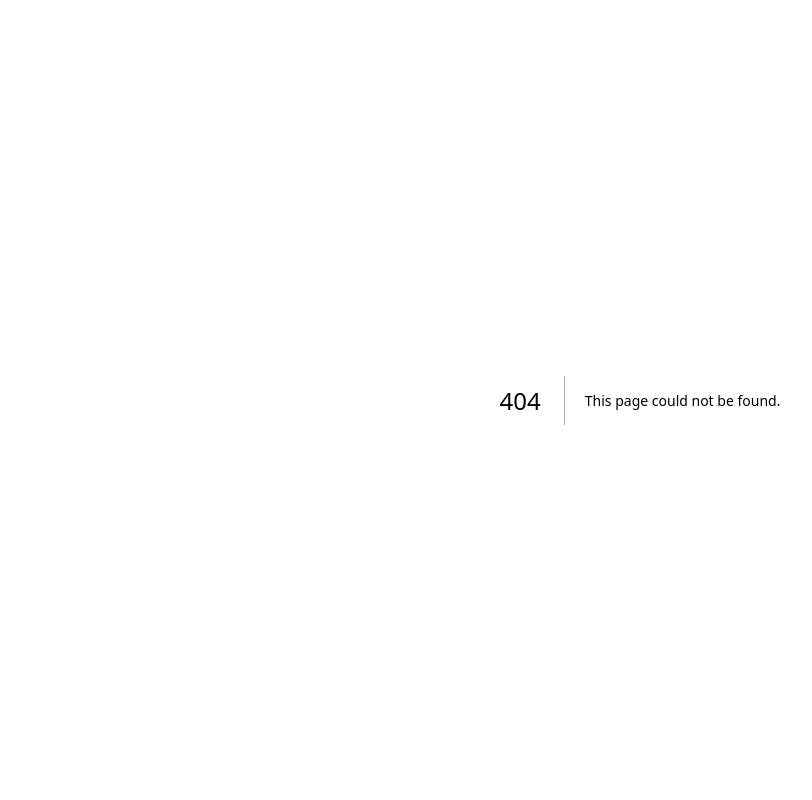
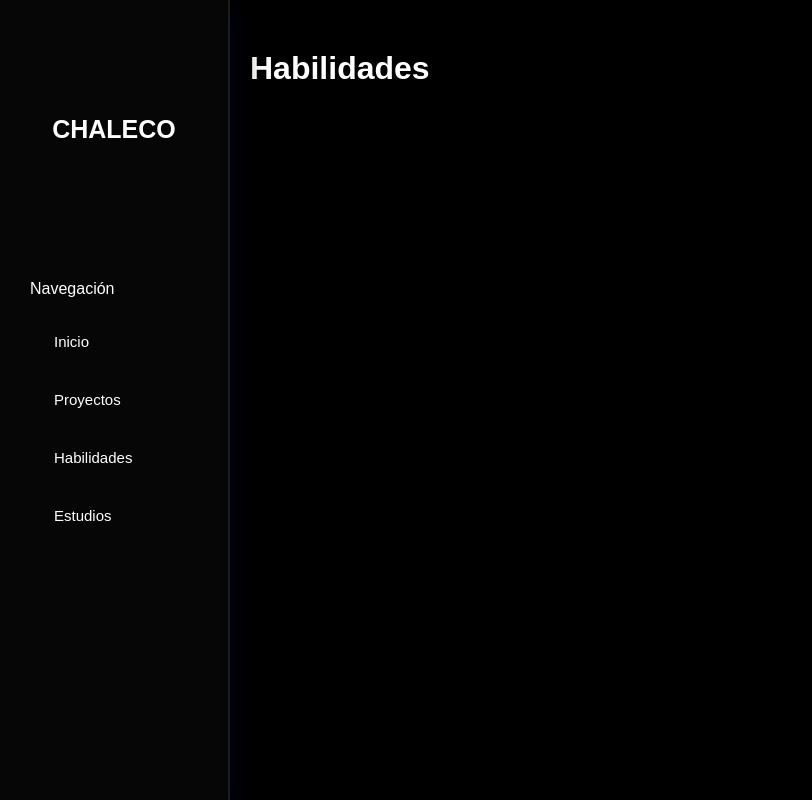
Before and after one commit to Chaleconetwork/portfolio, a Next.js app: page /habilidades in a window 1280 px wide. Before the commit this address had no page. Shown: the whole page, without its empty margins (0-812 px from the left). Built offline with nearby package versions, Linux system fonts and the light colour scheme.

Commit message:
new portfolio

```diff
--- /dev/null
+++ b/components/Sidebar.tsx
@@ -0,0 +1,44 @@
+import Image from 'next/image'
+import React from 'react'
+import styles from '../styles/Sidebar.module.css'
+import logo from '../static/images/vista.jpg'
+import Link from 'next/link'
+
+export default function Sidebar() {
+    return (
+        <div className={styles.sidebar}>
+            <div className={styles.logo}>
+                <h3>chaleco</h3>
+            </div>
+
+            <nav className={styles.nav}>
+                <div className={styles.navTitle}>
+                    Navegación
+                </div>
+
+                <ul>
+                    <Link href="/">
+                        <li className={styles.navItem}>
+                            <span>Inicio</span>
+                        </li>
+                    </Link>
+                    <Link href="/">
+                        <li className={styles.navItem}>
+                            <span>Proyectos</span>
+                        </li>
+                    </Link>
+                    <Link href="/habilidades">
+                        <li className={styles.navItem}>
+                            <span>Habilidades</span>
+                        </li>
+                    </Link>
+                    <Link href="/">
+                        <li className={styles.navItem}>
+                            <span>Estudios</span>
+                        </li>
+                    </Link>
+                </ul>
+            </nav>
+        </div>
+    )
+}
--- a/pages/_app.tsx
+++ b/pages/_app.tsx
@@ -1,6 +1,14 @@
 import '../styles/globals.css'
 import type { AppProps } from 'next/app'
+import { Fragment } from 'react'
+import Sidebar from '../components/Sidebar'
+import styles from '../styles/App.module.css'
 
 export default function App({ Component, pageProps }: AppProps) {
-  return <Component {...pageProps} />
+    return (
+        <Fragment>
+            <Sidebar />
+            <Component {...pageProps} />
+        </Fragment>
+    )
 }
--- /dev/null
+++ b/pages/habilidades.tsx
@@ -0,0 +1,10 @@
+import React from 'react'
+import styles from '../styles/Habilidades.module.css'
+
+export default function habilidades() {
+    return (
+        <div className={styles.container}>
+            <h1>Habilidades</h1>
+        </div>
+    )
+}
--- /dev/null
+++ b/styles/Habilidades.module.css
@@ -0,0 +1,8 @@
+.container {
+    padding: 50px;
+    margin-left: 200px;
+}
+
+.container h1 {
+    color: #fff;
+}
--- a/styles/Home.module.css
+++ b/styles/Home.module.css
@@ -1,129 +1,34 @@
 .container {
-  padding: 0 2rem;
+    color: #fff;
+    /* position: absolute; */
+    /* text-align: center; */
 }
 
-.main {
-  min-height: 100vh;
-  padding: 4rem 0;
-  flex: 1;
-  display: flex;
-  flex-direction: column;
-  justify-content: center;
-  align-items: center;
+.content {
+    padding: 50px;
+    margin-left: 200px;
 }
 
-.footer {
-  display: flex;
-  flex: 1;
-  padding: 2rem 0;
-  border-top: 1px solid #eaeaea;
-  justify-content: center;
-  align-items: center;
+.content h1 {
+    font-size: 70px;
+    margin-bottom: 25px;
 }
 
-.footer a {
-  display: flex;
-  justify-content: center;
-  align-items: center;
-  flex-grow: 1;
+.content span {
+    color: gray;
 }
 
-.title a {
-  color: #0070f3;
-  text-decoration: none;
+.content .btnContactar {
+    border: 1px solid #00DCFF;
+    background: none;
+    font-size: 18px;
+    margin-top: 25px;
+    color: #00DCFF;
+    padding: 15px 70px;
 }
 
-.title a:hover,
-.title a:focus,
-.title a:active {
-  text-decoration: underline;
+.content .btnContactar:hover {
+    cursor: pointer;
+    box-shadow: 0px 3px 10px 2px #00DCFF;
+    transform: scale(1.02);
 }
-
-.title {
-  margin: 0;
-  line-height: 1.15;
-  font-size: 4rem;
-}
-
-.title,
-.description {
-  text-align: center;
-}
-
-.description {
-  margin: 4rem 0;
-  line-height: 1.5;
-  font-size: 1.5rem;
-}
-
-.code {
-  background: #fafafa;
-  border-radius: 5px;
-  padding: 0.75rem;
-  font-size: 1.1rem;
-  font-family: Menlo, Monaco, Lucida Console, Liberation Mono, DejaVu Sans Mono,
-    Bitstream Vera Sans Mono, Courier New, monospace;
-}
-
-.grid {
-  display: flex;
-  align-items: center;
-  justify-content: center;
-  flex-wrap: wrap;
-  max-width: 800px;
-}
-
-.card {
-  margin: 1rem;
-  padding: 1.5rem;
-  text-align: left;
-  color: inherit;
-  text-decoration: none;
-  border: 1px solid #eaeaea;
-  border-radius: 10px;
-  transition: color 0.15s ease, border-color 0.15s ease;
-  max-width: 300px;
-}
-
-.card:hover,
-.card:focus,
-.card:active {
-  color: #0070f3;
-  border-color: #0070f3;
-}
-
-.card h2 {
-  margin: 0 0 1rem 0;
-  font-size: 1.5rem;
-}
-
-.card p {
-  margin: 0;
-  font-size: 1.25rem;
-  line-height: 1.5;
-}
-
-.logo {
-  height: 1em;
-  margin-left: 0.5rem;
-}
-
-@media (max-width: 600px) {
-  .grid {
-    width: 100%;
-    flex-direction: column;
-  }
-}
-
-@media (prefers-color-scheme: dark) {
-  .card,
-  .footer {
-    border-color: #222;
-  }
-  .code {
-    background: #111;
-  }
-  .logo img {
-    filter: invert(1);
-  }
-}
--- /dev/null
+++ b/styles/Sidebar.module.css
@@ -0,0 +1,70 @@
+.sidebar {
+    max-width: 360px;
+    width: 230px;
+    height: 100vh;
+    backdrop-filter: blur(6px);
+    -webkit-backdrop-filter: blur(6px);
+    background: rgba(10, 10, 10, .65);
+    box-shadow: 0 8px 32px rgb(2, 4, 24);
+    border-right: 2px solid rgba(255, 255, 255, .09);
+    position: absolute;
+}
+
+.sidebar .logo{
+    width: 100%;
+    height: 240px;
+    padding: 40px 0;
+    display: grid;
+    align-items: center;
+    justify-items: center;
+}
+
+.sidebar .logo .img {
+    border-radius: 50%;
+    width: 50%;
+    height: 100%;
+}
+
+.sidebar .logo h3 {
+    color: #fff;
+    margin-top: 12px;
+    /* font-family: sign; */
+    font-size: 36px;
+    font-variant: small-caps;
+    pointer-events: none;
+}
+
+.sidebar .nav {
+    padding: 0 30px;
+    font-family: Arial, Helvetica, sans-serif;
+}
+
+.nav .navTitle {
+    color: #fff;
+    font-size: 16px;
+    margin: 40px 0 18px;
+    pointer-events: none;
+}
+
+.nav .navItem {
+    color: #fff;
+    cursor: pointer;
+    display: flex;
+    align-items: center;
+    justify-content: flex-start;
+    border-radius: 4px;
+    width: 100%;
+    height: 50px;
+    padding: 0 16px;
+    margin: 8px 0;
+}
+
+.nav .navItem:hover {
+ background-color: blueviolet;
+}
+
+.nav .navItem span {
+    font-size: 15px;
+    margin-left: 8px;
+    pointer-events: none;
+}
--- a/styles/globals.css
+++ b/styles/globals.css
@@ -1,26 +1,21 @@
-html,
+* {
+    margin: 0;
+    padding: 0;
+    border: 0;
+    outline: 0;
+    box-sizing: border-box;
+}
+
 body {
-  padding: 0;
-  margin: 0;
-  font-family: -apple-system, BlinkMacSystemFont, Segoe UI, Roboto, Oxygen,
-    Ubuntu, Cantarell, Fira Sans, Droid Sans, Helvetica Neue, sans-serif;
+    height: 100vh;
+    background-color: black;
+    font-family: 'Robot', sans-serif;
+}
+
+ul {
+    list-style: none;
 }
 
 a {
-  color: inherit;
-  text-decoration: none;
+    text-decoration: none;
 }
-
-* {
-  box-sizing: border-box;
-}
-
-@media (prefers-color-scheme: dark) {
-  html {
-    color-scheme: dark;
-  }
-  body {
-    color: white;
-    background: black;
-  }
-}
```
Also changed, not shown: pages/index.tsx (+9 -59 lines), static/images/vista.jpg (added), styles/App.module.css (added).
